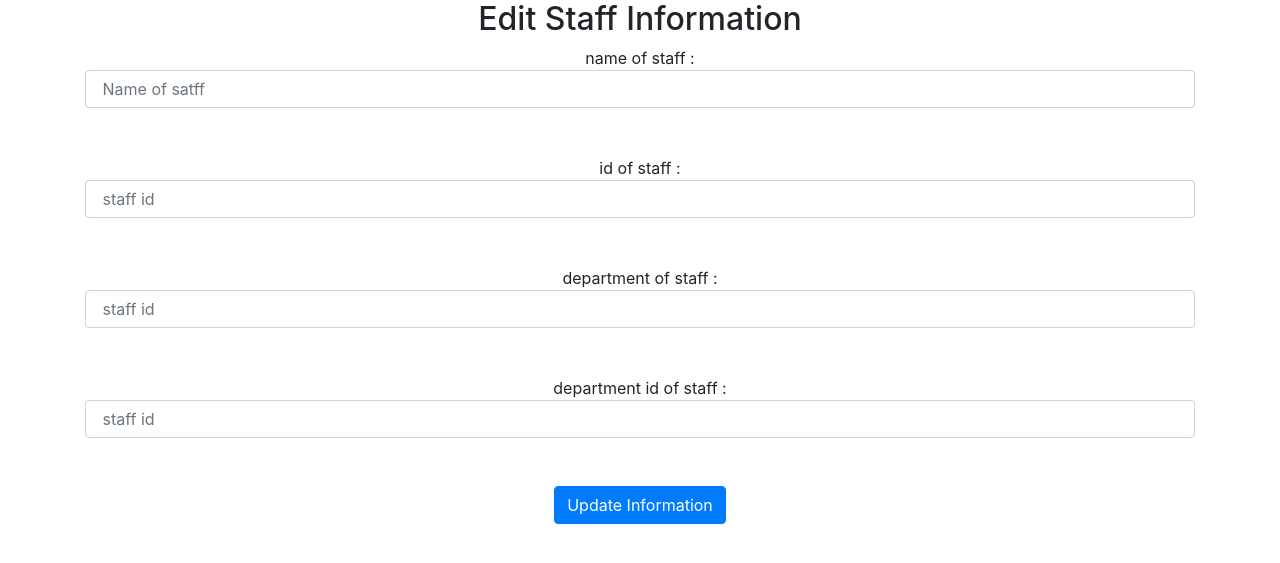
After one commit to G-Sudarshan/submito, a CodeIgniter app: the page made by application/views/Admin/edit_staff.php in a window 1280 px wide. The commit adds this page. Shown: the top 563 px of the page. Run offline with CodeIgniter, Linux system fonts and the light colour scheme; data that the repository does not hold is empty.

Commit message:
Added Edit staff information  Changes to be committed: 	modified:   application/controllers/Admin.php 	modified:   application/models/Admin_model.php 	modified:   application/views/Admin/Admin_dashboard.php 	new file:   application/views/Admin/edit_staff.php 	modified:   application/views/Admin/manage_department.php 	deleted:    application/views/Admin/site_home.php

```diff
--- a/application/views/Admin/Admin_dashboard.php
+++ b/application/views/Admin/Admin_dashboard.php
@@ -1,7 +1,7 @@
 <?php
 
 if(!$this->session->userdata('admin_id'))
-          return redirect('login');
+          return redirect('Login');
 
 ?>
 
@@ -115,7 +115,7 @@ if(!$this->session->userdata('admin_id'))
 
 &nbsp;&nbsp;&nbsp;&nbsp;&nbsp;&nbsp;&nbsp;&nbsp;&nbsp;&nbsp;&nbsp;&nbsp;
 
-<a class="btn btn-outline-primary" href=<?= base_url('Admin/site_home'); ?>  >Site home</a>
+<a class="btn btn-outline-primary" href=<?= base_url('Login'); ?>  >Site home</a>
 
 &nbsp;&nbsp;&nbsp;&nbsp;&nbsp;&nbsp;&nbsp;&nbsp;&nbsp;&nbsp;&nbsp;&nbsp;
 
--- /dev/null
+++ b/application/views/Admin/edit_staff.php
@@ -0,0 +1,43 @@
+<!DOCTYPE html>
+<html>
+<head>
+	<title>Edit Staff Information</title>
+	<link rel="stylesheet" href="https://stackpath.bootstrapcdn.com/bootstrap/4.3.1/css/bootstrap.min.css" integrity="sha384-ggOyR0iXCbMQv3Xipma34MD+dH/1fQ784/j6cY/iJTQUOhcWr7x9JvoRxT2MZw1T" crossorigin="anonymous">
+</head>
+<body>
+	<div class="container" align="center">
+
+    <h2>Edit Staff Information</h2>
+	<?php echo form_open('Admin/update_staff'); ?>
+
+
+
+
+
+	<?php
+
+
+	echo "name of staff :  ";
+	echo form_input(['name'=>'staff_name','placeholder'=>' Name of satff','class'=>'form-control','value'=>set_value('staff_name',$data->name)]);
+	 echo "<br/><br/>";
+
+	echo "id of staff :  ";
+	echo form_input(['name'=>'staff_id','placeholder'=>' staff id ','class'=>'form-control','value'=>set_value('staff_id',$data->staff_id)]);
+    echo "<br/><br/>";
+
+    echo "department of staff :  ";
+	echo form_input(['name'=>'staff_department','placeholder'=>' staff id ','class'=>'form-control','value'=>set_value('staff_department',$data->department)]);
+    echo "<br/><br/>";
+
+    echo "department id of staff :  ";
+	echo form_input(['name'=>'staff_department_id','placeholder'=>' staff id ','class'=>'form-control','value'=>set_value('staff_department',$data->department_id)]);
+    echo "<br/><br/>";
+
+	echo form_submit(['name'=>'submit','value'=>'Update Information','class'=>'btn btn-primary']);
+
+	echo form_close();
+	?>
+</div>
+
+</body>
+</html>
```
Also changed, not shown: application/controllers/Admin.php (+27 -0 lines), application/models/Admin_model.php (+14 -0 lines), application/views/Admin/manage_department.php (+4 -3 lines), application/views/Admin/site_home.php (deleted, +0 -32 lines).
